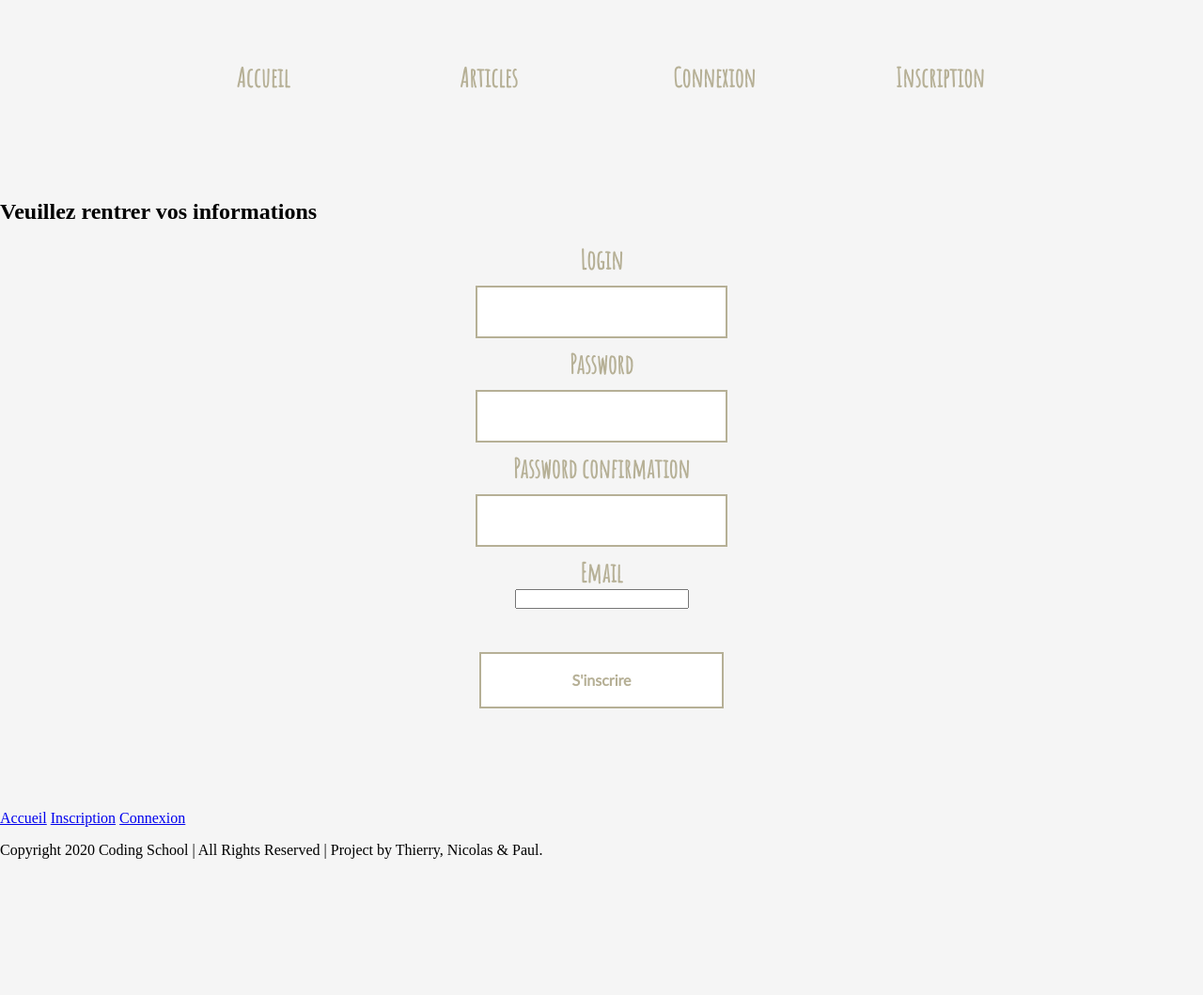
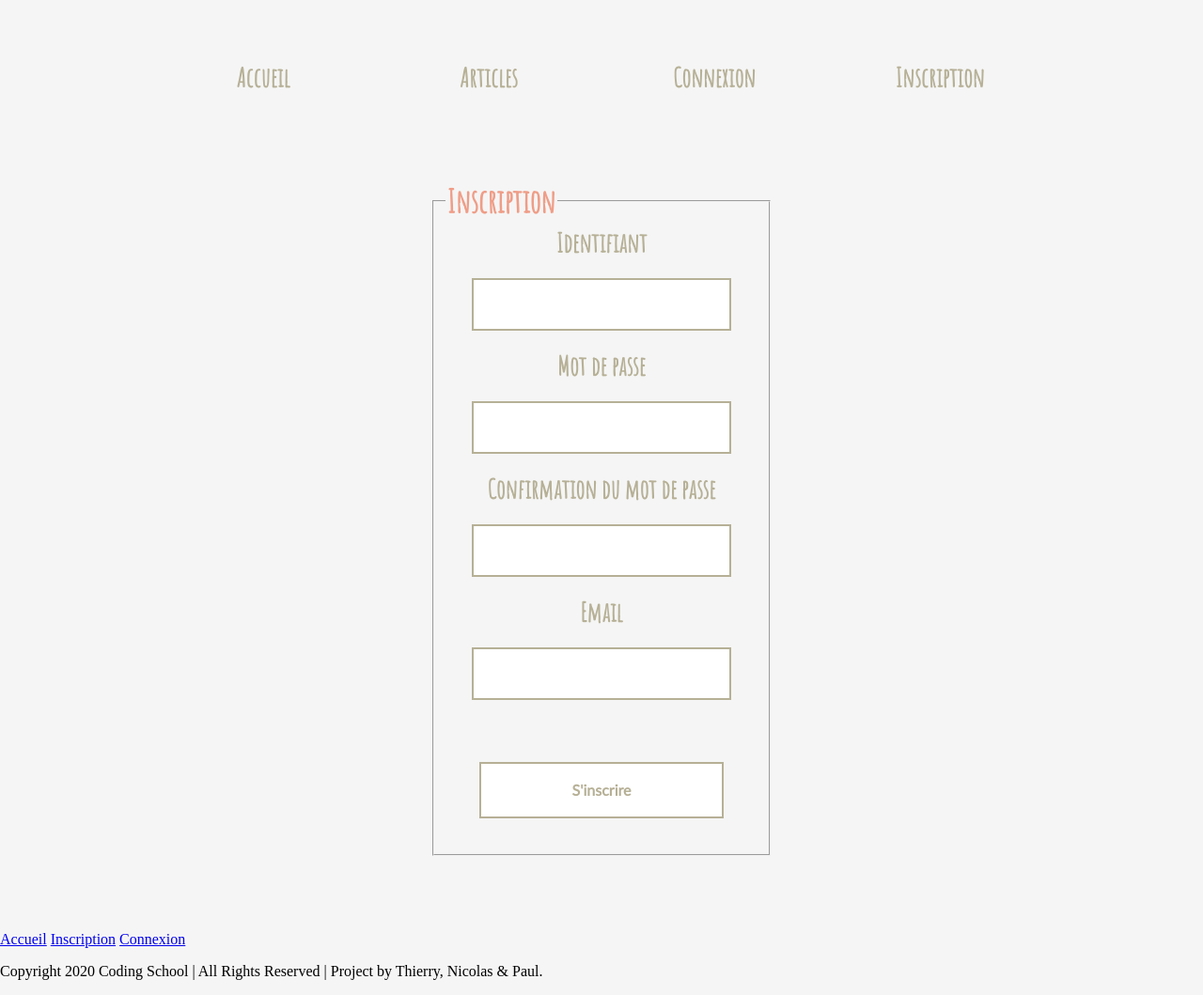
Before and after one commit to thierry-khalife/blog, a PHP site: page /inscription.php in a window 1280 px wide. Shown: the part 288-1347 px from the top of the page at 94% size. Before the commit the page ends 1202 px from the top, so only its background shows below. Run offline with PHP 8.4, Linux system fonts and the light colour scheme.

Commit message:
css page inscription.php

```diff
--- a/css/style.css
+++ b/css/style.css
@@ -184,24 +184,20 @@ form label {
     color: #b6b096;
 }
 
-form input[type="text"] {
+form input[type="text"], input[type="password"], input[type="email"] {
     height: 50px;
     width: 260px;
     border: 2px solid #b6b096;
-    margin: 10px;
+    margin: 20px;
+    padding-left: 10px;
+    font-size: 18px;
+    font-family: "Lato-Regular";
 }
 
-form input[type="text"]:focus, input[type="password"]:focus {
+form input[type="text"]:focus, input[type="password"]:focus, input[type="email"]:focus {
     border: 2px solid #ef9d87;
     transition: all 0.25s ease-in-out;
     outline: none;
-}
-
-form input[type="password"] {
-    height: 50px;
-    width: 260px;
-    border: 2px solid #b6b096;
-    margin: 10px;
 }
 
 form input[type="submit"] {
@@ -234,7 +230,7 @@ form input[type="submit"]:not(:hover) {
     justify-content: center;
     align-items: center;
     width: 26vw;
-    height: 46vh;
+    /* height: 46vh; */
 }
 
 .cform p {
--- a/inscription.php
+++ b/inscription.php
@@ -15,7 +15,7 @@
             <?php
             if (isset($_SESSION["login"]))
             {
-                echo "Bonjour, " . $_SESSION["login"] . " vous êtes déja connecté impossible de s'inscrire.<br />";
+                echo "<span class=\"red center\">Bonjour, " . $_SESSION["login"] . " vous êtes déja connecté impossible de s'inscrire.</span><br />";
                 ?>
                     <form action="index.php" method="post">
                         <input name="deco" value="Deconnexion" type="submit" />
@@ -25,18 +25,22 @@
             else
             {
                 ?>
-                <article><h1>Veuillez rentrer vos informations</h1></article>
-                    <form class="form_site" action="inscription.php" method="post">
-                        <label>Login</label>
+                    <form action="inscription.php" method="post">
+                        <fieldset>
+                            <legend>Inscription</legend>
+                            <section class="cform">
+                                <label>Identifiant</label>
                                 <input type="text" name="login" required>
-                        <label>Password</label>
+                                <label>Mot de passe</label>
                                 <input type="password" name="mdp" required>
-                        <label>Password confirmation</label>
+                                <label>Confirmation du mot de passe</label>
                                 <input type="password" name="mdpval" required>
                                 <label>Email</label>
                                 <input type="email" name="email" required>
                                 <br />
                                 <input class="mybutton"  type="submit" value="S'inscrire" name="valider">
+                            </section>
+                        </fieldset>
                     </form>
                 <?php
 
```
Lines whose indentation alone changed are shown as unchanged.
